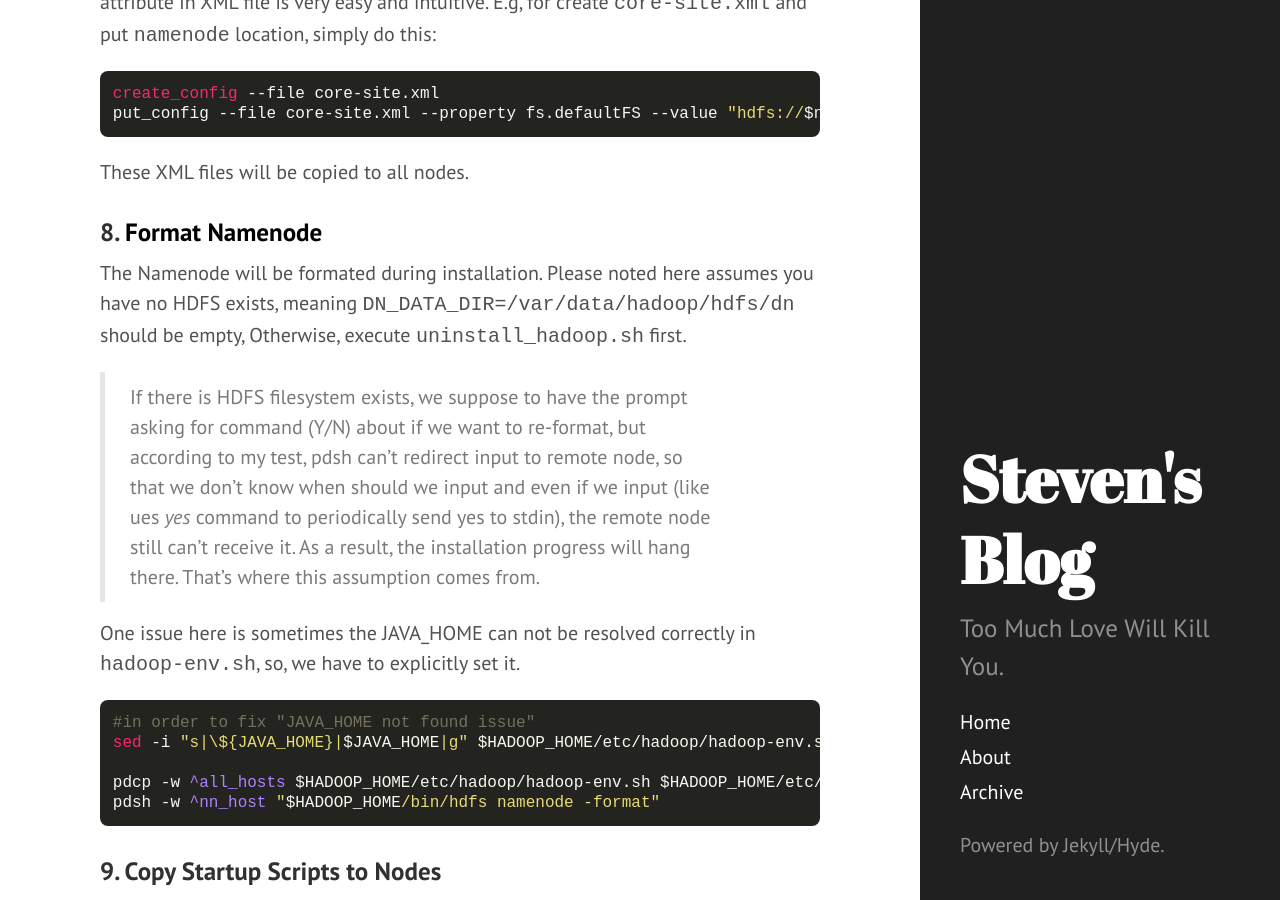
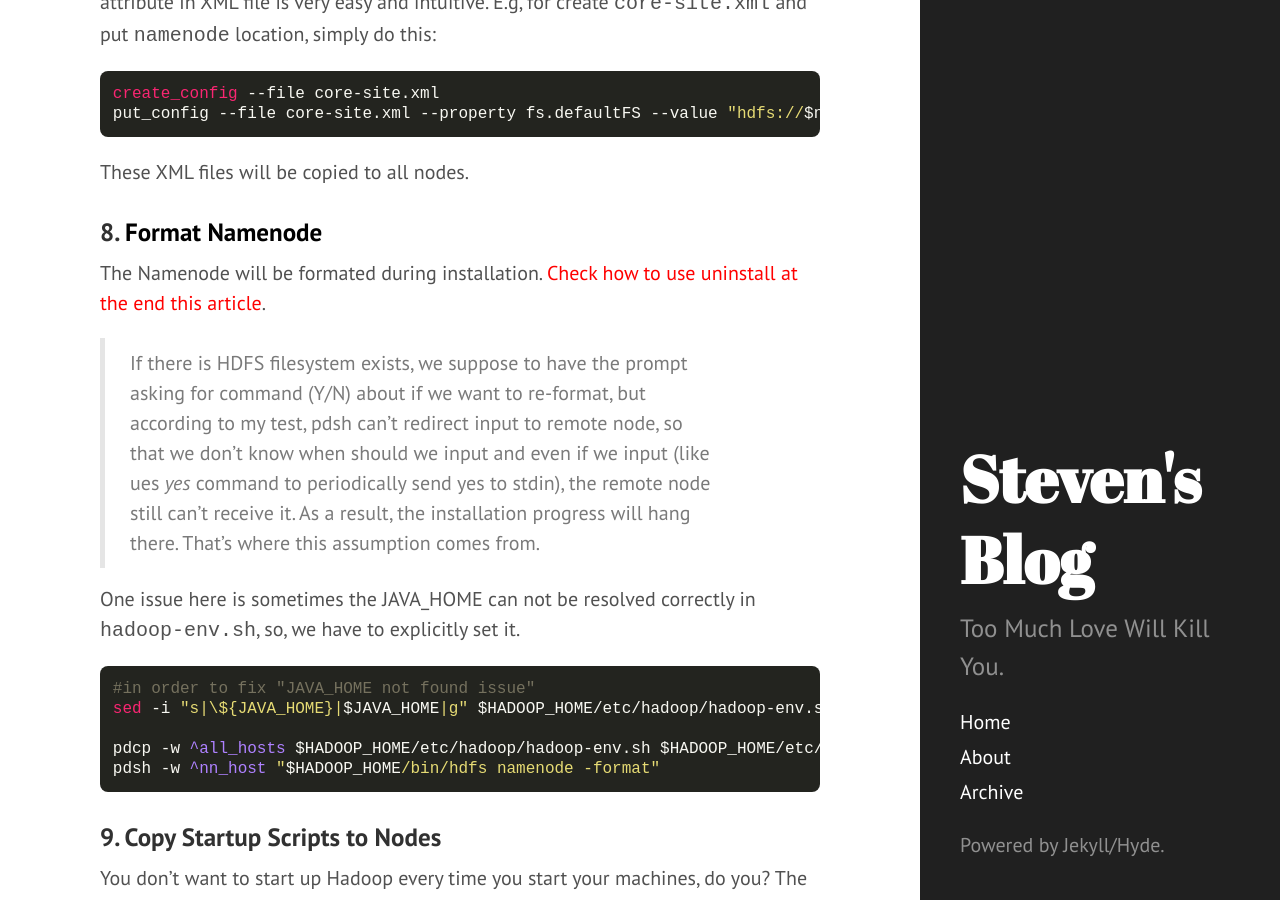
Before and after one commit to legatoo/legatoo.github.io, a Jekyll site: the page built from _posts/2014-11-12-Install-Yarn-on-Ubuntu-Cluster-via-Scripts.md, in a window 1280 px wide and 900 px high, scrolled down 6264 px. Built offline with Jekyll 4.4.1, drawn with Linux system fonts in a browser that asks for light colours; Markdown is read by kramdown in place of the engine named in the settings.

```diff
--- a/_posts/2014-11-12-Install-Yarn-on-Ubuntu-Cluster-via-Scripts.md
+++ b/_posts/2014-11-12-Install-Yarn-on-Ubuntu-Cluster-via-Scripts.md
@@ -190,7 +190,7 @@
 
 ###8. <a name="format_namenode"><font color="black">Format Namenode</font></a>
 
-The Namenode will be formated during installation. Please noted here assumes you have no HDFS exists, meaning `DN_DATA_DIR=/var/data/hadoop/hdfs/dn` should be empty, Otherwise, execute `uninstall_hadoop.sh` first.
+The Namenode will be formated during installation. <a href="#uninstall"><font color="red">Check how to use uninstall at the end this article</font></a>.
 
 >If there is HDFS filesystem exists, we suppose to have the prompt asking for command (Y/N) about if we want to re-format, but according to my test, pdsh can't redirect input to remote node, so that we don't know when should we input and even if we input (like ues *yes* command to periodically send yes to stdin), the remote node still can't receive it. As a result, the installation progress will hang there. That's where this assumption comes from.
 
```
